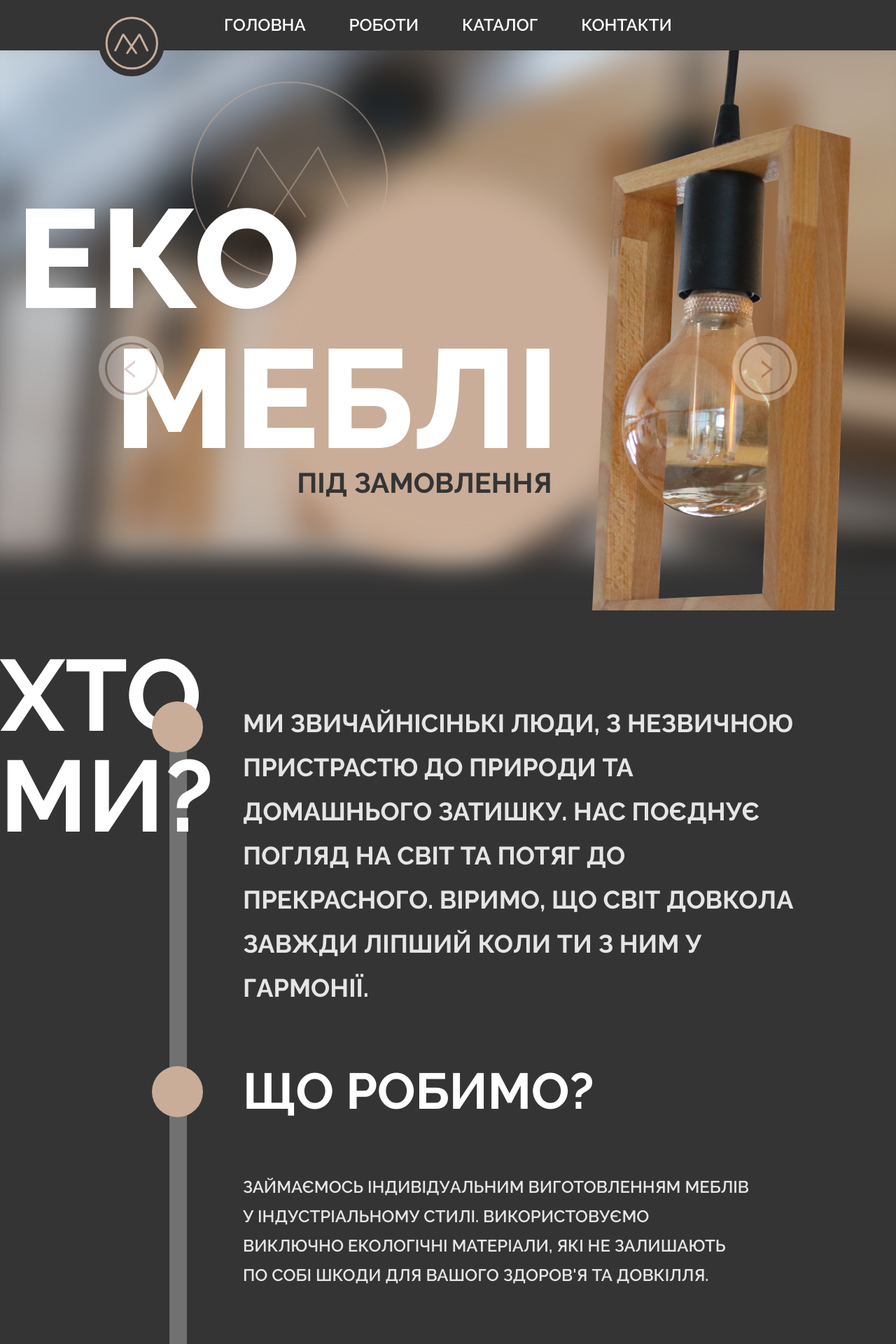
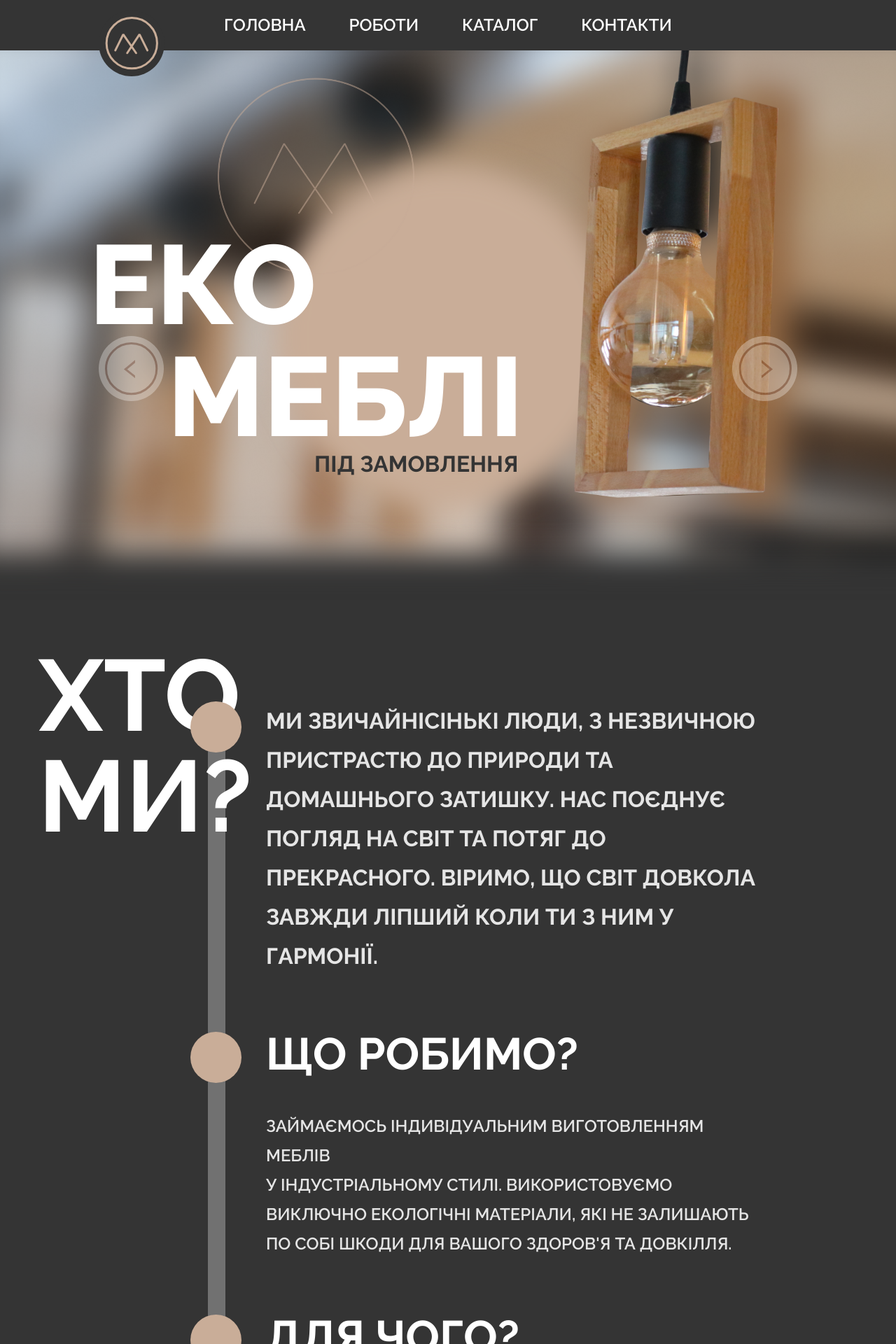
Before and after one commit to Fr13nd4u/eco-mebli, a React (Create React App) app: page / in a window 1280 px wide. Shown: the top 1920 px of the page at 70% size. Built offline with nearby package versions, Linux system fonts and the light colour scheme.

Commit message:
main page adaptive

```diff
--- a/src/components/Header/Header.scss
+++ b/src/components/Header/Header.scss
@@ -38,3 +38,12 @@ nav {
     }
   }
 }
+
+@media (max-width: $lg) {
+  header {
+    .logo {
+      left: 8%;
+    }
+  }
+
+}
--- a/src/pages/Main/About/About.scss
+++ b/src/pages/Main/About/About.scss
@@ -71,3 +71,56 @@
     }
   }
 }
+
+
+@media (max-width: $xl) {
+  .about-item-description {
+    margin-left: 35px;
+
+    &_subtitle {
+      font-size: 32px;
+    }
+
+    &_title {
+      font-size: 64px;
+    }
+
+    &_text {
+      margin-top: 50px;
+    }
+
+    &-withLogo {
+      align-items: center;
+
+      h6 {
+        margin-top: 60px;
+        line-height: 1.75;
+      }
+
+      img {
+        width: 320px;
+        height: 320px;
+      }
+    }
+  }
+}
+
+@media (max-width: $lg) {
+  .about-item-description {
+    width: 100%;
+
+    &-withLogo {
+
+      h6 {
+        font-size: 32px;
+        margin-top: 30px;
+        line-height: 1.5;
+      }
+
+      img {
+        width: 280px;
+        height: 280px;
+      }
+    }
+  }
+}
--- a/src/pages/Main/Carousel/Carousel.scss
+++ b/src/pages/Main/Carousel/Carousel.scss
@@ -30,6 +30,7 @@
     display: flex;
     margin: 83px 0;
     justify-content: space-around;
+    align-items: center;
 
     position: relative;
     z-index: 1;
@@ -53,11 +54,15 @@
 
     &-text {
       text-transform: uppercase;
+      margin-top: 115px;
+
+      &_firstMt {
+        margin-top: -180px;
+      }
 
       h2 {
         font-size: 200px;
         font-weight: 800;
-        margin-top: 115px;
 
         span {
           margin-left: 0.7em;
@@ -110,3 +115,85 @@
     right: 11%;
   }
 }
+
+@media (max-width: $xl) {
+  .slide {
+    &_body {
+      justify-content: space-evenly;
+
+      &-text {
+        margin-top: 170px;
+
+        &_firstMt {
+          margin-top: -30px;
+        }
+
+        h2 {
+          font-size: 160px;
+        }
+
+        h4 {
+          font-size: 32px;
+          margin-right: 7px;
+        }
+      }
+
+      &-img {
+        width: 25%;
+        height: 25%;
+      }
+
+      &-circle {
+        margin-top: 50px;
+
+        svg {
+          width: 568px;
+          height: 568px;
+        }
+      }
+    }
+  }
+}
+
+@media (max-width: $lg) {
+  .arrow {
+    &-L {
+      left: 8%;
+    }
+
+    &-R {
+      right: 8%;
+    }
+  }
+
+  .slide {
+    &_body {
+      &-text {
+        margin-top: 215px;
+
+        &_firstMt {
+          margin-top: -85px;;
+        }
+        h2 {
+          font-size: 138px;
+        }
+        h4 {
+          font-size: 28px;
+        }
+      }
+
+      &-img {
+        width: 33%;
+      }
+
+      &-circle {
+        margin-top: 50px;
+
+        svg {
+          width: 568px;
+          height: 568px;
+        }
+      }
+    }
+  }
+}
--- a/src/pages/Main/Services/Services.scss
+++ b/src/pages/Main/Services/Services.scss
@@ -94,3 +94,20 @@
     }
   }
 }
+
+@media (max-width: $lg) {
+  .services {
+    &-top {
+      grid-template-columns: 1fr 4fr 1fr;
+    }
+
+    &-bottom {
+      grid-template-columns: 1fr 3fr 1fr;
+    }
+  }
+
+  .servicesLinks a {
+    font-size: 32px;
+    line-height: 1.5;
+  }
+}
--- a/src/pages/Main/index.tsx
+++ b/src/pages/Main/index.tsx
@@ -41,13 +41,18 @@ const Main = () => {
                 {circleSvg}
               </div>
               <div className="slide_body-text">
-                <h2>
+                <h2 className="slide_body-text_firstMt">
                   еко <br />
                   <span>меблі</span>
                 </h2>
                 <h4>під замовлення</h4>
               </div>
-              <img src={item_1} alt="" style={{ margin: "-160px 40px 0 0" }} />
+              <img
+                src={item_1}
+                alt=""
+                className="slide_body-img"
+                style={{ margin: "-160px 40px 0 0" }}
+              />
             </div>
           </div>
         </div>
@@ -81,7 +86,12 @@ const Main = () => {
                   індустріальний <br /> стиль
                 </h4>
               </div>
-              <img src={item_2} alt="" style={{ margin: "0 40px 0 0" }} />
+              <img
+                src={item_2}
+                alt=""
+                className="slide_body-img"
+                style={{ margin: "0 40px 0 0" }}
+              />
             </div>
           </div>
         </div>
--- a/src/styles/main.scss
+++ b/src/styles/main.scss
@@ -22,6 +22,14 @@ a {
 .container {
   max-width: 1480px;
   margin: auto;
+
+  @media (max-width: $xl) {
+    max-width: 1170px;
+  }
+
+  @media (max-width: $lg) {
+    max-width: 925px;
+  }
 }
 
 .vl {
--- a/src/styles/palette.scss
+++ b/src/styles/palette.scss
@@ -4,3 +4,11 @@ $secondTextColor: #c29e6f;
 $darkColor: #343434;
 $secondColor: #c9ad98;
 $secondTextColor: #e5e5e5;
+
+// media screens
+
+$xs: 480px;    // max-width (320px — 480px: Mobile devices)
+$sm: 768px;    // max-width (481px — 768px: iPads, Tablets)
+$md: 1024px;   // max-width (769px — 1024px: Small screens, laptops)
+$lg: 1200px;   // max-width (1025px — 1200px: Desktops)
+$xl: 1380px;   // max-width (1201px — 1380px: Desktops, large screens)
```
Also changed, not shown: src/pages/Main/Carousel/index.tsx (+0 -8 lines).
